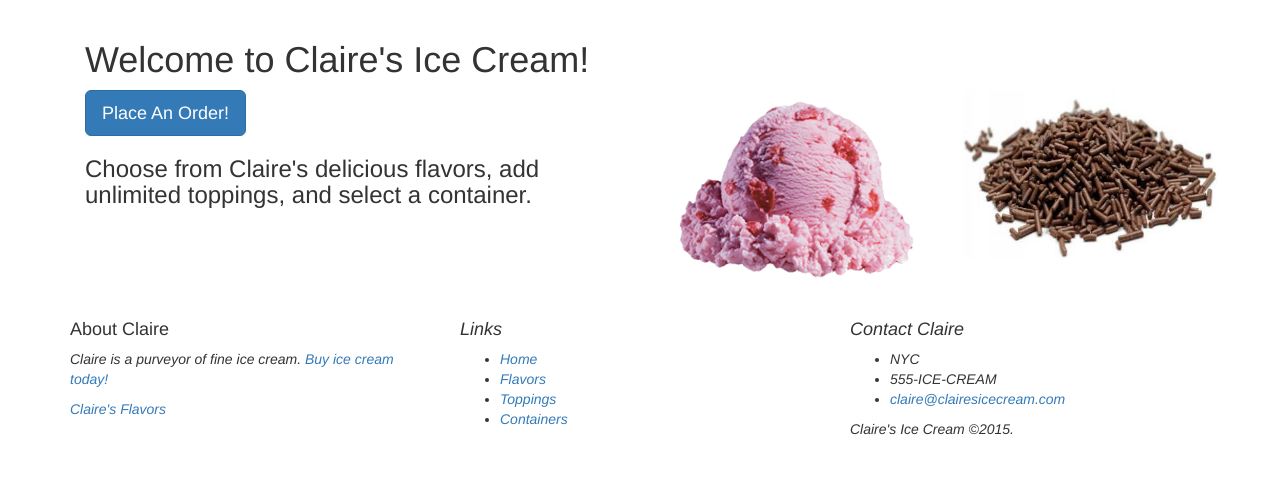
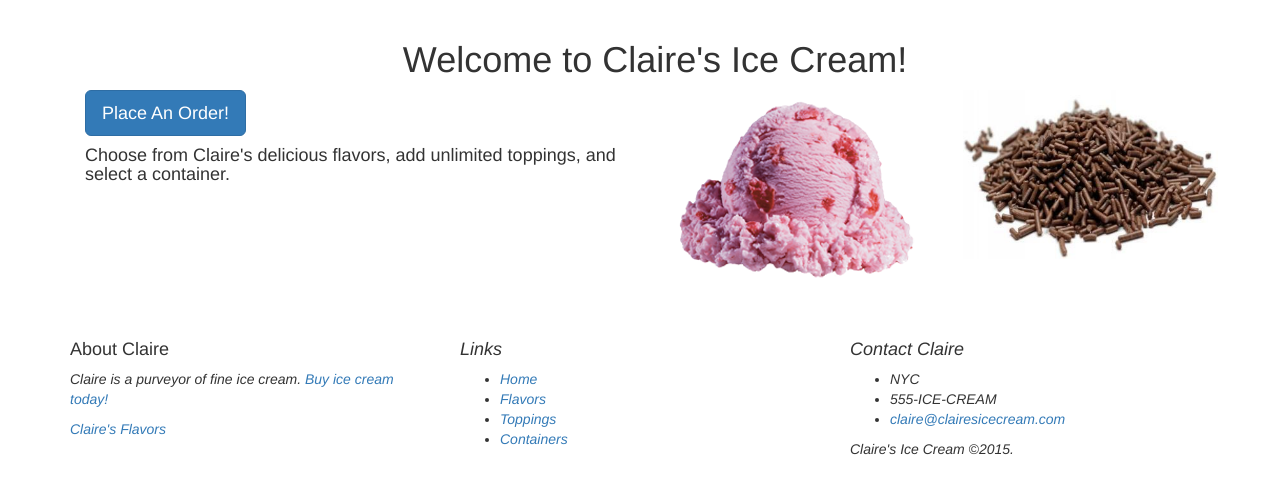
Before and after one commit to EricFries/claires-ice-cream, a Django app: page / in a window 1280 px wide. Shown: the part 52-546 px from the top of the page. Run offline with Django 3.2, Linux system fonts and the light colour scheme; some libraries are stand-ins or nearby versions.

Commit message:
make final style changes

```diff
--- a/ice_cream_ordering/static/ice_cream_ordering/style.css
+++ b/ice_cream_ordering/static/ice_cream_ordering/style.css
@@ -3,5 +3,5 @@ img {
 }
 
 .top-buffer {
-	margin-top:20px;
+	margin-top:40px;
 }
--- a/ice_cream_ordering/templates/ice_cream_ordering/index.html
+++ b/ice_cream_ordering/templates/ice_cream_ordering/index.html
@@ -5,16 +5,16 @@
 <div class='container'>
   <div class='row'>
     <div class='col-md-12'>
-			<h1>Welcome to Claire's Ice Cream!
-			</h1>
+			<center><h1>Welcome to Claire's Ice Cream!
+			</h1><center>
 		</div>
 	</div>
 
 	<div class='row'>
   	<div class='col-md-6'>
 			<a href="/new"  class="btn btn-primary btn-lg">Place An Order!</a>
-			<h3>Choose from Claire's delicious flavors, add unlimited toppings, and select a container.
-			</h3>
+			<h4>Choose from Claire's delicious flavors, add unlimited toppings, and select a container.
+			</h4>
 		</div>
 	 	<div class='col-md-3'>
 			<img src="https://frozen-chamber-2292.herokuapp.com/static/ice_cream_ordering/images/strawberry.png">
--- a/ice_cream_ordering/templates/ice_cream_ordering/new.html
+++ b/ice_cream_ordering/templates/ice_cream_ordering/new.html
@@ -43,7 +43,7 @@
 		</div>
 	</div>
 
-	<div class="col-md-12 col-md-offset-2">
+	<div class="col-md-8 col-md-offset-2">
 		<h3>Your Contact Information:</h3>
 		<div class="form-group">
 		  Name: <input type="text" name="fullname" class="form-control"><br>
```
